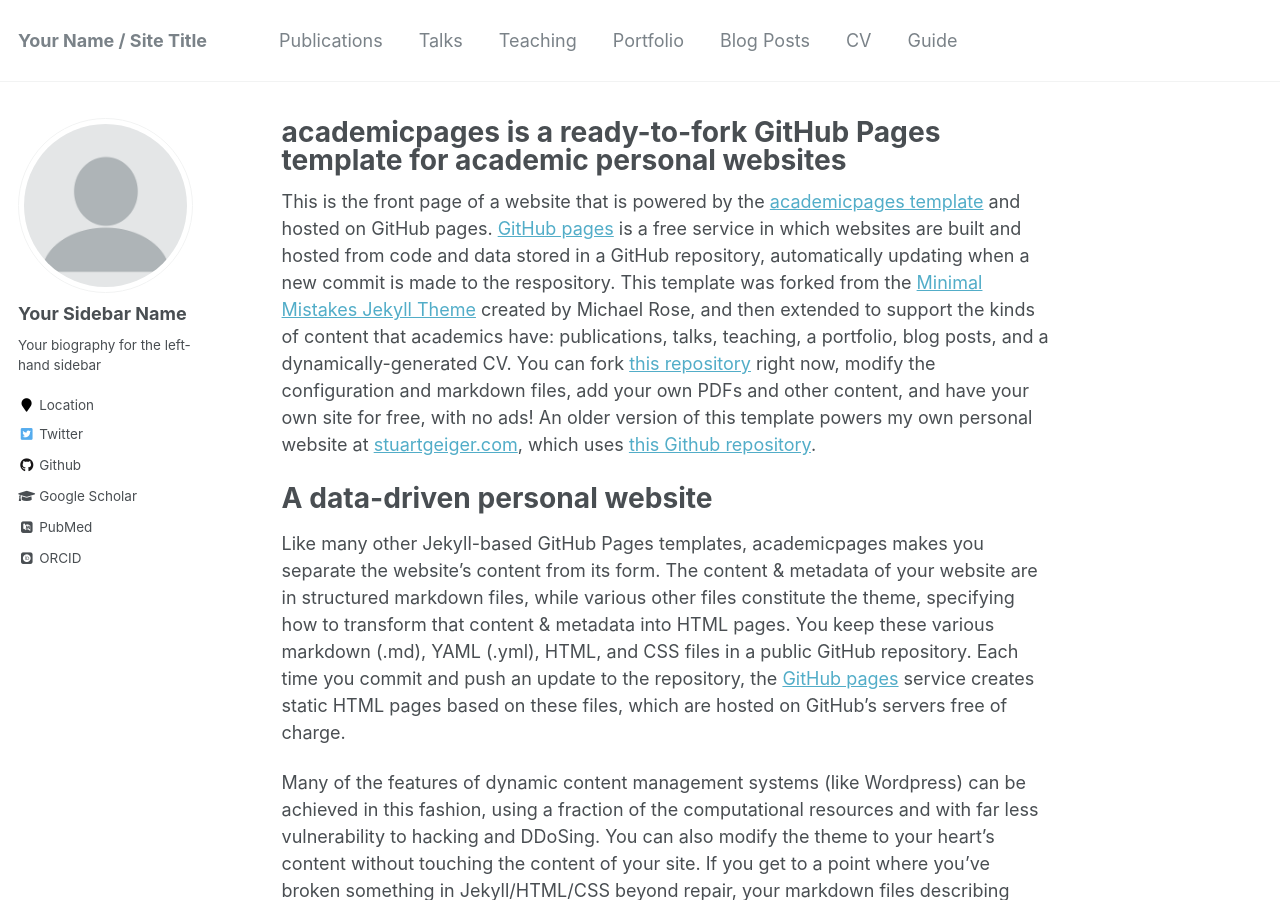
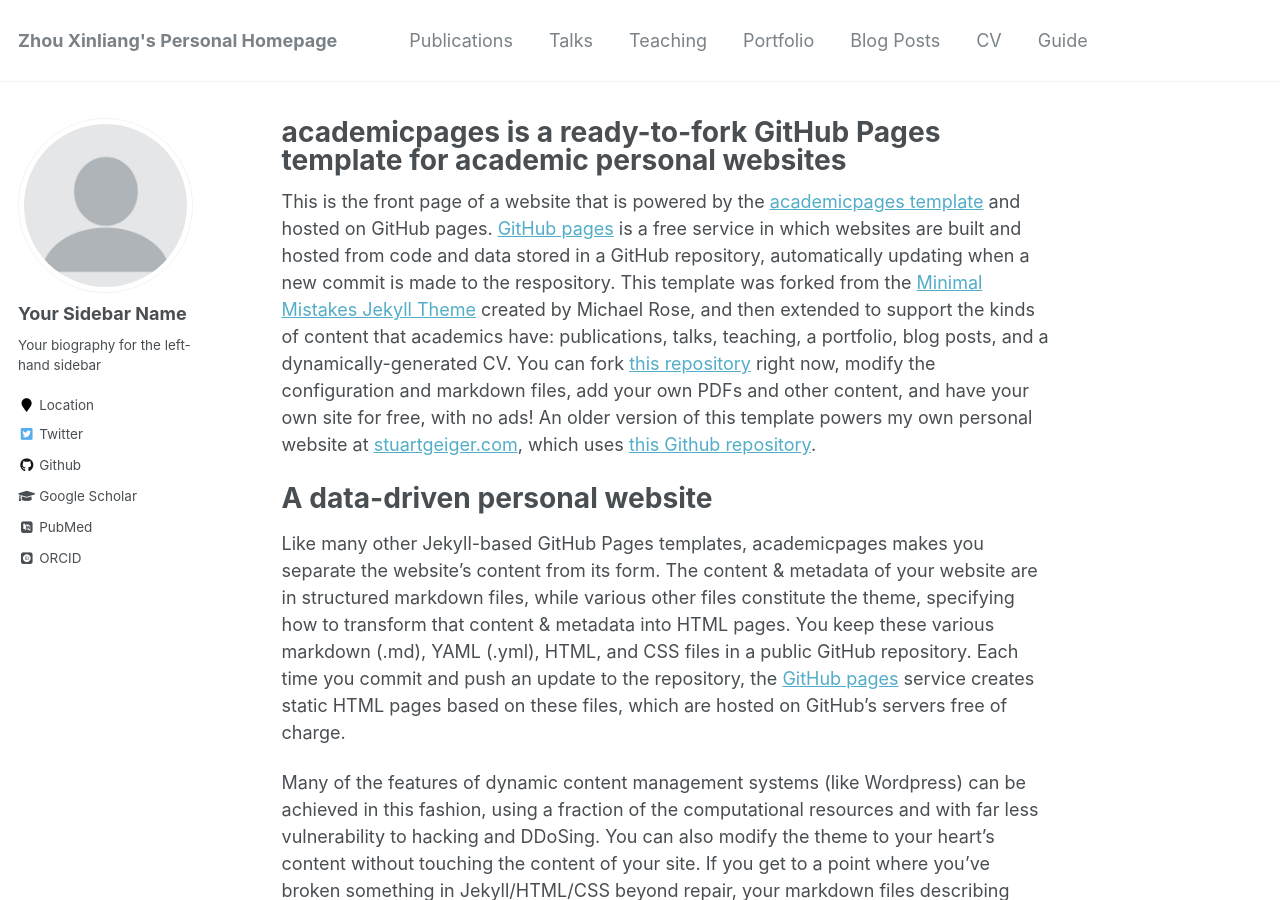
Before and after one commit to xinliangzhou/xinliangzhou.github.io, a Jekyll site: the page built from _pages/about.md, in a window 1280 px wide and 900 px high. Built offline with Jekyll 4.4.1, drawn with Linux system fonts in a browser that asks for light colours; some web fonts are replaced.

Commit message:
Update _config.yml
update

```diff
--- a/_config.yml
+++ b/_config.yml
@@ -7,7 +7,7 @@
 
 # Site Settings
 locale                   : "en-US"
-title                    : "Your Name / Site Title"
+title                    : "Zhou Xinliang's Personal Homepage"
 title_separator          : "-"
 name                     : &name "Zhou Xinliang"
 description              : &description "personal description"
```
